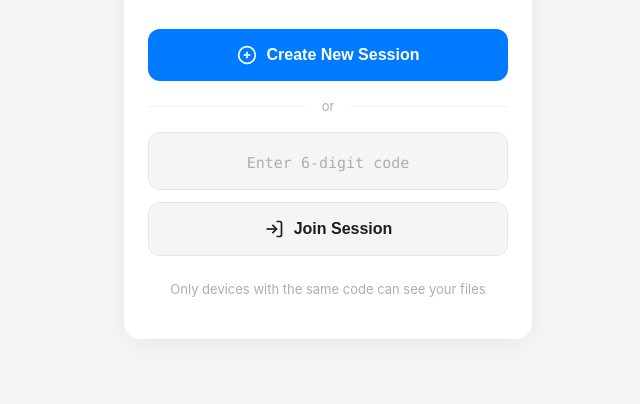
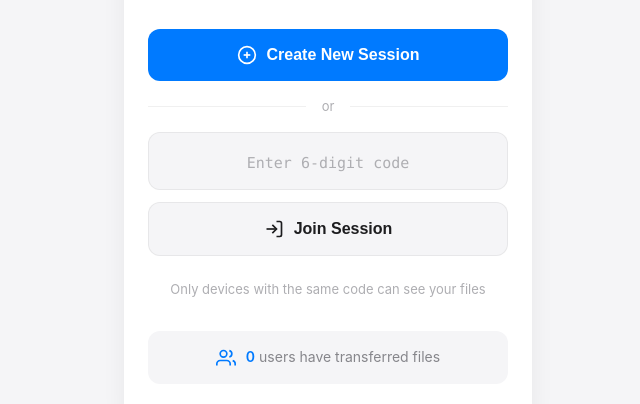
Before and after one commit to rohitbhushankumariift2022-coder/easeTransfer, a website: page public/index.html in a window 1280 px wide. Shown: the part 326-730 px from the top of the page, without its empty margins (312-952 px from the left). Drawn offline with Linux system fonts and the light colour scheme; no server answers.

Commit message:
Add usage counter showing total users who have transferred files

```diff
--- a/public/app.js
+++ b/public/app.js
@@ -20,6 +20,20 @@ class EaseTransfer {
         this.detectDeviceType();
         this.checkUrlForSession();
         this.connectWebSocket();
+        this.loadUsageStats();
+    }
+
+    async loadUsageStats() {
+        try {
+            const response = await fetch('/api/stats');
+            const data = await response.json();
+            const userCountEl = document.getElementById('userCount');
+            if (userCountEl) {
+                userCountEl.textContent = data.totalUsers.toLocaleString();
+            }
+        } catch (err) {
+            console.error('Failed to load usage stats:', err);
+        }
     }
 
     checkUrlForSession() {
--- a/public/index.html
+++ b/public/index.html
@@ -91,6 +91,16 @@
                 </div>
 
                 <p class="session-note">Only devices with the same code can see your files</p>
+
+                <div class="usage-counter" id="usageCounter">
+                    <svg viewBox="0 0 24 24" fill="none" stroke="currentColor" stroke-width="2">
+                        <path d="M17 21v-2a4 4 0 00-4-4H5a4 4 0 00-4 4v2"/>
+                        <circle cx="9" cy="7" r="4"/>
+                        <path d="M23 21v-2a4 4 0 00-3-3.87"/>
+                        <path d="M16 3.13a4 4 0 010 7.75"/>
+                    </svg>
+                    <span><strong id="userCount">0</strong> users have transferred files</span>
+                </div>
             </div>
         </div>
 
--- a/public/styles.css
+++ b/public/styles.css
@@ -221,6 +221,32 @@ body {
     margin-top: 24px;
     font-size: 13px;
     color: var(--text-tertiary);
+}
+
+/* Usage Counter */
+.usage-counter {
+    margin-top: 32px;
+    padding: 16px 20px;
+    background: var(--bg);
+    border-radius: var(--radius-sm);
+    display: flex;
+    align-items: center;
+    justify-content: center;
+    gap: 10px;
+    font-size: 14px;
+    color: var(--text-secondary);
+}
+
+.usage-counter svg {
+    width: 20px;
+    height: 20px;
+    color: var(--accent);
+    flex-shrink: 0;
+}
+
+.usage-counter strong {
+    color: var(--accent);
+    font-weight: 600;
 }
 
 /* Session Code Display */
```
Also changed, not shown: server.js (+41 -0 lines).
